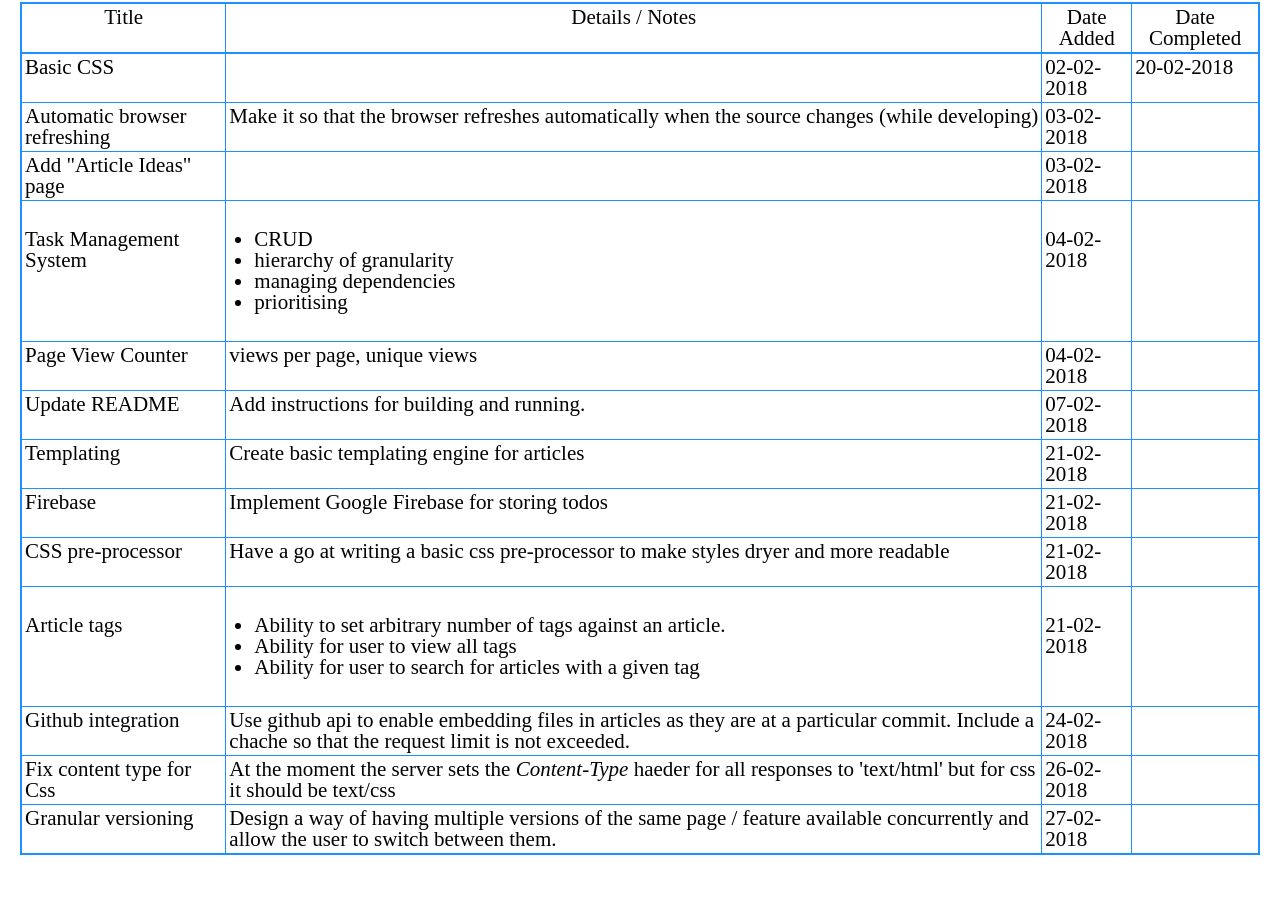
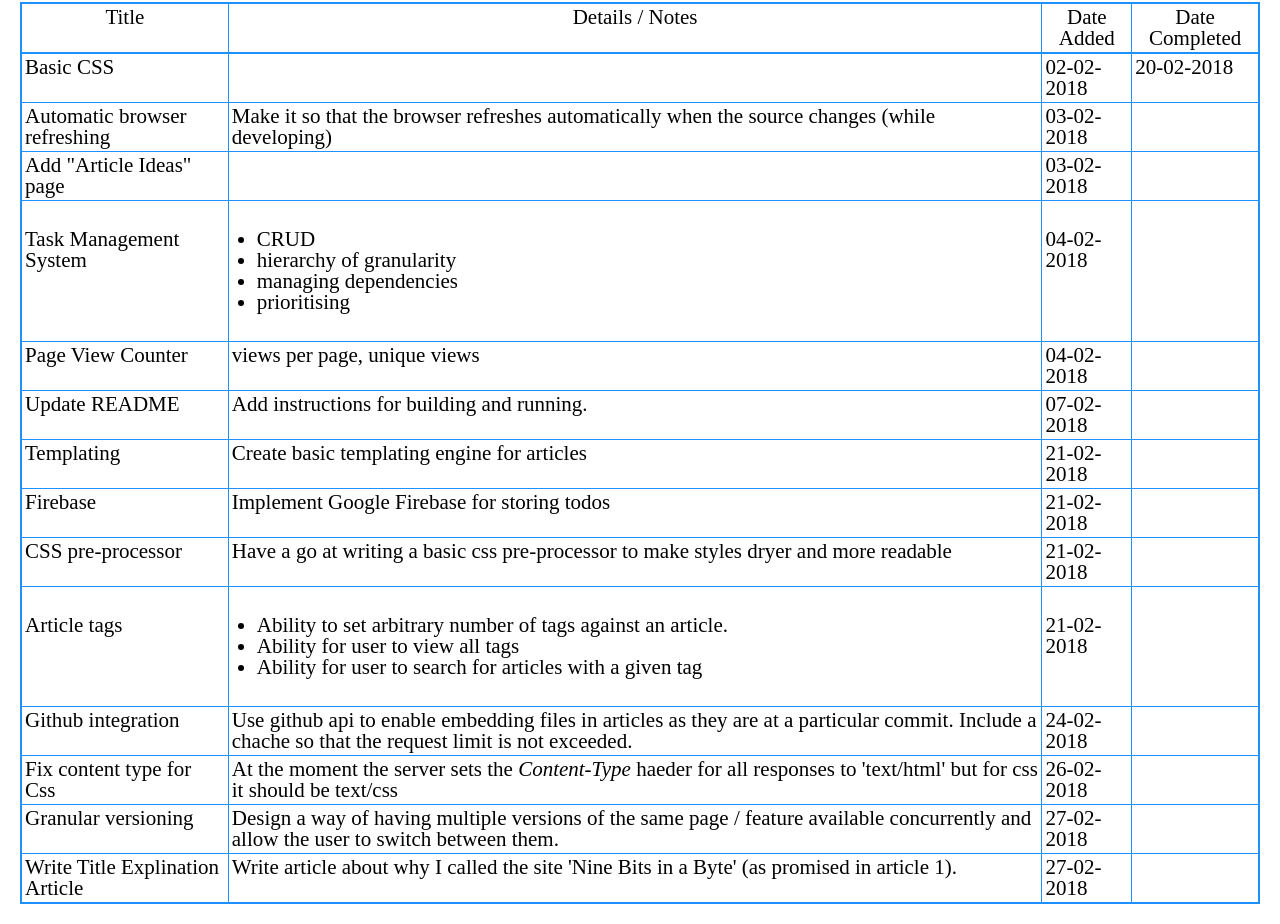
Before and after one commit to MJeorrett/blog, a website: page public/todo.html in a window 1280 px wide. Shown: the part 228-1152 px from the top of the page. Before the commit the page ends 1103 px from the top, so only its background shows below. Drawn offline with Linux system fonts and the light colour scheme.

Commit message:
Add todo

```diff
--- a/public/todo.html
+++ b/public/todo.html
@@ -107,5 +107,11 @@
             <td>27-02-2018</td>
             <td></td>
         </tr>
+        <tr>
+            <td>Write Title Explination Article</td>
+            <td>Write article about why I called the site 'Nine Bits in a Byte' (as promised in article 1).</td>
+            <td>27-02-2018</td>
+            <td></td>
+        </tr>
     </tbody>
 </table>
```
